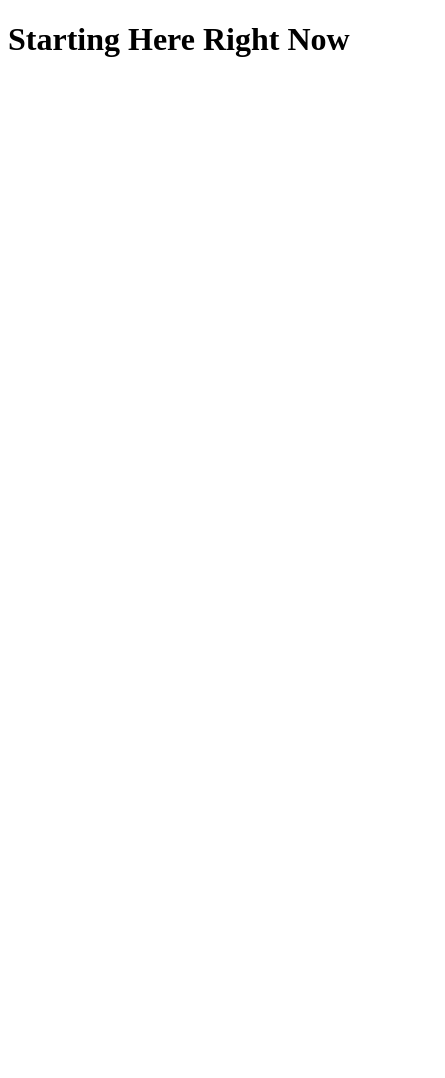
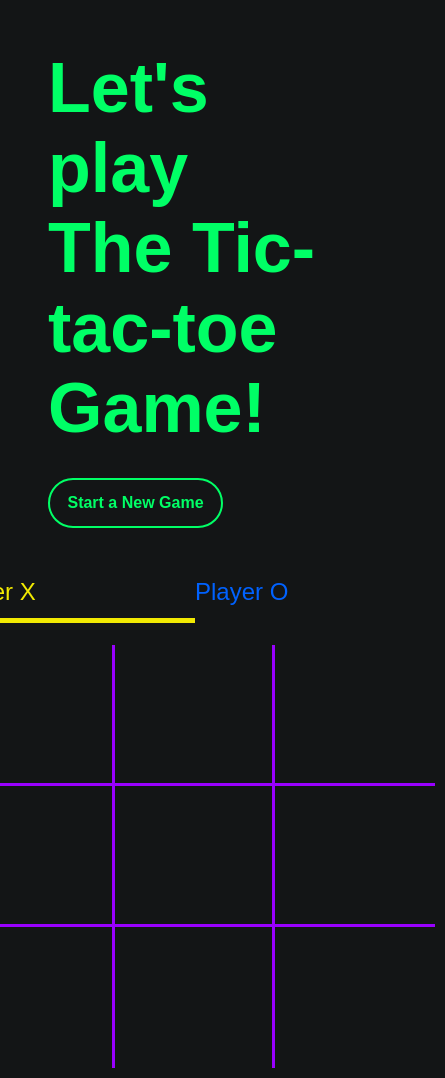
Before and after one commit to Saif-Shamjid/LIVE-TIC-TAC-TOE, a plain HTML site: page index.html in a window 390 px wide. Shown: the whole page, 445 px wide, since content can reach past the window. Before the commit the page ends 844 px from the top, so only its background shows below. Drawn offline with Linux system fonts and the light colour scheme.

Commit message:
Complete Tic-Tac-Toe game include html css and javaScript also Mobile Friendly! Yeah Chill!

```diff
--- /dev/null
+++ b/css/style.css
@@ -0,0 +1,141 @@
+* {
+    box-sizing: border-box;
+    margin: 0;
+}
+
+body {
+    font-family: "Merriweather Sans", sans-serif;
+    /* color: #4c6986; */
+    color: #0062FF;
+    background-color: #131516;
+}
+
+.wrapper {
+    height: 800px;
+    max-width: 1440px;
+    display: flex;
+    align-items: center;
+    justify-content: space-between;
+    margin: 0 auto;
+    padding: 48px;
+}
+
+.title {
+    color: #00FF66;
+    max-width: 500px;
+}
+
+h1 {
+    font-size: 70px;
+    font-weight: bold;
+}
+
+.restart {
+    /* background-color: palevioletred; */
+    width: 175px;
+    height: 50px;
+    color: #00FF66;
+    display: flex;
+    align-items: center;
+    justify-content: center;
+    border: 2px solid;
+    border-radius: 50px;
+    margin-top: 30px;
+    cursor: pointer;
+    transition: all 0.2s ease;
+    font-weight: bold;
+
+}
+/* here */
+/* .left {
+    margin-right: 100px;
+} */
+
+.restart:hover {
+    color: #131516;
+    background-color: #00FF66;
+}
+
+.game {
+    display: flex;
+    flex-direction: column;
+    width: 500px;
+    height: 500px;
+}
+
+.header {
+    display: flex;
+    font-size: 24px;
+    margin-bottom: 12px;
+}
+
+.header .player-x {
+    flex: 1;
+    border-bottom: 5px solid #131516;
+    padding-bottom: 12px;
+}
+
+.player-x.active {
+    border-color: #F2EA02;
+    color: #F2EA02;
+}
+
+.header .player-o {
+    flex: 1;
+    border-bottom: 5px solid #131516;
+    padding-bottom: 12px;
+}
+
+.player-o.active{
+    color: #F2EA02;
+    border-color: #F2EA02;
+}
+
+.board {
+    display: grid;
+    grid-template-columns: repeat(3, 1fr);
+    grid-template-rows: repeat(3, 1fr);
+    grid-gap: 0;
+    flex-grow: 1;
+    padding: 10px;
+}
+
+.board-tile {
+    display: flex;
+    align-items: center;
+    justify-content: center;
+    font-size: 80px;
+    cursor: pointer;
+}
+
+.board-tile:not(:nth-child(3n)) {
+    border-right: 3px solid #9900FF;
+}
+
+.board-tile:not(:nth-last-child(-n + 3)) {
+    border-bottom: 3px solid #9900FF;
+}
+.board-tile:hover {
+    background: #212425;
+}
+
+.tile-x {
+    color: #43BED7;
+}
+
+.tile-o {
+    color: #D7BaFB;
+}
+
+.tile-winner span{
+    color: chartreuse;
+}
+
+@media only screen and (max-width: 1200px){
+    .wrapper{
+        flex-direction: column;
+    }
+    .left {
+        margin-bottom: 50px;
+    }
+}
--- a/index.html
+++ b/index.html
@@ -5,8 +5,44 @@
     <meta http-equiv="X-UA-Compatible" content="IE=edge">
     <meta name="viewport" content="width=device-width, initial-scale=1.0">
     <title>LIVE-TIC-TAC-TOE</title>
+    <link rel="stylesheet" href="./css/style.css">
 </head>
 <body>
-    <h1>Starting Here Right Now</h1>
+    <div class="wrapper">
+        <div class="left">
+            <div class="title">
+                <h1>Let's play<br>The Tic-tac-toe<br>Game!</h1>
+            </div>
+            <div class="restart">
+                Start a New Game
+            </div>
+        </div>
+        <div class="right">
+            <div class="game">
+                <div class="header">
+                    <div class="player-x">
+                        <span>Player X</span>
+                    </div>
+                    <div class="player-o">
+                        <span>Player O</span>
+                    </div>
+                </div>
+
+                <div class="board">
+                    <div class="board-tile" data-index="0"></div>
+                    <div class="board-tile" data-index="1"></div>
+                    <div class="board-tile" data-index="2"></div>
+                    <div class="board-tile" data-index="3"></div>
+                    <div class="board-tile" data-index="4"></div>
+                    <div class="board-tile" data-index="5"></div>
+                    <div class="board-tile" data-index="6"></div>
+                    <div class="board-tile" data-index="7"></div>
+                    <div class="board-tile" data-index="8"></div>
+                </div>
+
+            </div>
+        </div>
+    </div>
+    <script src="./js/main.js" type="module"></script>
 </body>
 </html>
--- /dev/null
+++ b/js/GameView.js
@@ -0,0 +1,42 @@
+export default class GameView{
+
+
+    constructor() {
+
+    }
+
+    updateBoard(game){
+        this.updateTurn(game);
+        const winningCombination = game.findWinningCombinations();
+        for(let i = 0; i<game.board.length; i++){
+            // console.log(game.board[i])
+            const tile = document.querySelector(`.board-tile[data-index='${i}']`);
+            // tile.textContent = game.board[i];
+
+            tile.classList.remove("tile-winner");
+
+            let tileType = game.board[i] == 'X' ? "tile-x" : "tile-o";
+            tile.innerHTML = `<span class="${tileType}">${game.board[i] ? game.board[i] : ""}</span>`
+
+
+            if(winningCombination && winningCombination.includes(i)){
+                tile.classList.add('tile-winner');
+            }
+
+        }
+    }
+
+    updateTurn(game){
+        let playerx = document.querySelector(".player-x")
+        let playero = document.querySelector(".player-o")
+        playerx.classList.remove("active")
+        playero.classList.remove("active")
+
+
+        if (game.turn == 'X'){
+            playerx.classList.add('active');
+        } else{
+            playero.classList.add('active');
+        }
+    }
+}
--- /dev/null
+++ b/js/logic.js
@@ -0,0 +1,66 @@
+export default class Game {
+
+    constructor(){
+        console.log("init game logic")
+        this.turn = "X"
+        this.board = new Array(9).fill(null)
+
+    }
+
+    nextTurn(){
+        if (this.turn == "X") {
+            this.turn = "O"
+        }
+        else{
+            this.turn = "X"
+        }
+    }
+
+    makeMove(i){
+
+        if(this.endOfGame()){
+            return;
+        }
+
+        if(this.board[i]){
+            return;
+        }
+        this.board[i] = this.turn;
+        let winningCombination = this.findWinningCombinations();
+        console.log("This is the winner: ", winningCombination)
+        if(!winningCombination){
+            this.nextTurn();
+        }
+    }
+    findWinningCombinations(){
+        const winningCombinations = [
+            [0,1,2],
+            [3,4,5],
+            [6,7,8],
+            [0,3,6],
+            [1,4,7],
+            [2,5,8],
+            [0,4,8],
+            [6,4,2]
+        ]
+        for (const combination of winningCombinations){
+            const [a,b,c] = combination;
+
+            if(this.board[a] && this.board[a] === this.board[b] && this.board[a]=== this.board[c]){
+                return combination;
+            }
+
+        }
+        return null;
+    }
+
+    endOfGame(){
+        let winningCombination = this.findWinningCombinations();
+        if(winningCombination){
+            return true;
+        }
+        else{
+            return false;
+        }
+    }
+}
--- /dev/null
+++ b/js/main.js
@@ -0,0 +1,32 @@
+import Game from "./logic.js"
+import GameView from "./GameView.js"
+
+let game = new Game();
+let gameview = new GameView();
+
+document.querySelector(".restart").addEventListener("click", () => {
+    onRestart();
+});
+
+let tiles = document.querySelectorAll(".board-tile");
+console.log(tiles);
+tiles.forEach((tile) => {
+    tile.addEventListener("click", () => {
+        onTileClicked(tile.dataset.index);
+    })
+})
+
+
+function onTileClicked(i){
+    // do something
+    game.makeMove(i);
+    gameview.updateBoard(game);
+
+}
+
+function onRestart(){
+    game = new Game();
+    gameview.updateBoard(game);
+}
+
+gameview.updateBoard(game);
```
Also changed, not shown: 1 other file.
